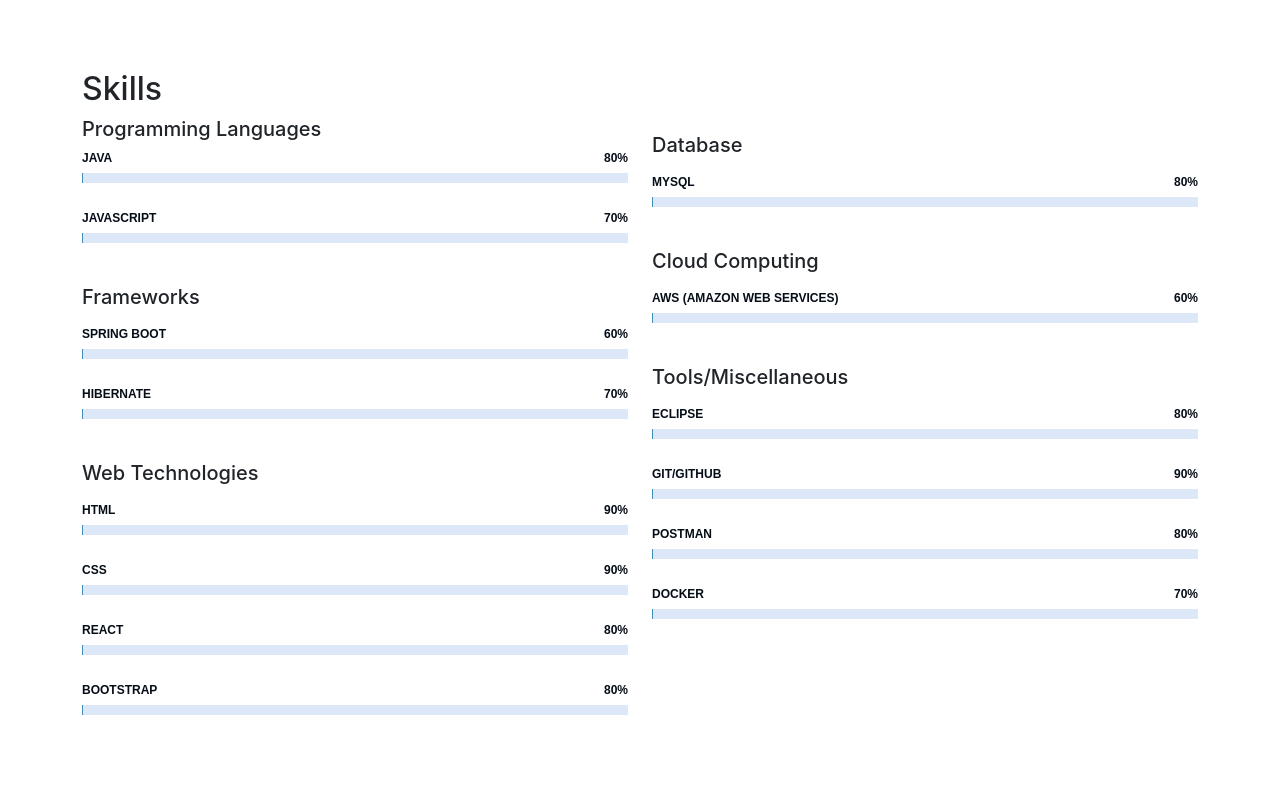
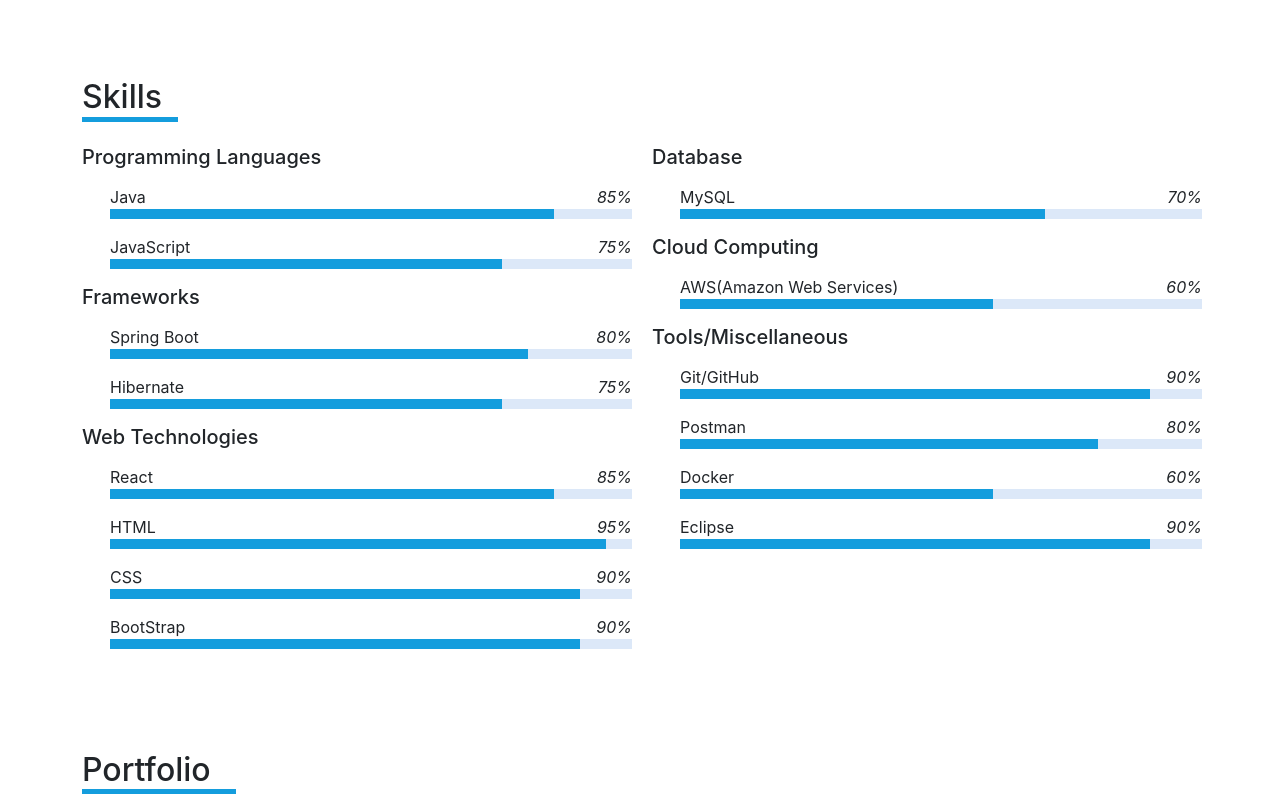
Before and after one commit to anantprakash01/Portfolio, a React (Create React App) app: page / in a window 1280 px wide. Shown: the part 1320-2120 px from the top of the page. Built offline with nearby package versions, Linux system fonts and the light colour scheme.

Commit message:
Skill Animation Update

```diff
--- a/package.json
+++ b/package.json
@@ -1,5 +1,5 @@
 {
-  "homepage":"https://anantprakash01.github.io/Portfolio",
+  "homepage": "https://anantprakash01.github.io/Portfolio",
   "name": "portfolio",
   "version": "0.1.0",
   "private": true,
@@ -21,8 +21,8 @@
   },
   "scripts": {
     "start": "react-scripts start",
-    "predeploy":"npm run build",
-    "deploy":"gh-pages -d build",
+    "predeploy": "npm run build",
+    "deploy": "gh-pages -d build",
     "build": "react-scripts build",
     "test": "react-scripts test",
     "eject": "react-scripts eject"
--- a/src/components/About.jsx
+++ b/src/components/About.jsx
@@ -7,7 +7,7 @@
       <div className='container'>
 
         <div >
-          <h2 className=''>About</h2>
+          <h2 className='underlined'>About</h2>
         </div>
 
         <div className="row mx-3 my-5">
@@ -15,7 +15,7 @@
             <img src={me} className="img-thumbnail my-2" style={{ width: '230px', height: '300px' }}  alt=""/>
           </div>
           <div className="col-lg-8 pt-4 pt-lg-0 content" data-aos="fade-left">
-            <h3>Java Developer</h3>
+            <h3 className='underlined'>Java Developer</h3>
             <p className="fst-italic">
             I am a Java Developer with a focus on full-stack development. My areas of expertise include Java, Spring Boot, React, MySQL, JavaScript and RESTful APIs. I possess a solid understanding of these technologies and leverage my skillset to create robust and scalable solutions for complex problems.
             </p>
--- a/src/components/Contact.jsx
+++ b/src/components/Contact.jsx
@@ -7,7 +7,7 @@
       <div className="container">
 
         <div className="section-title">
-          <h2>Contact</h2>
+          <h2 className='underlined'>Contact</h2>
         </div>
 
         <div className="row" data-aos="fade-in">
@@ -38,7 +38,7 @@
           </div>
 
           <div className="col-lg-7 mt-5 mt-lg-0 d-flex align-items-stretch">
-            <form action="forms/contact.php" method="post" role="form" className="php-email-form">
+            <form action="" method="post" role="form" className="php-email-form">
               <div className="row">
                 <div className="form-group col-md-6">
                   <label htmlFor="name">Your Name</label>
--- a/src/components/Portfolio.jsx
+++ b/src/components/Portfolio.jsx
@@ -7,7 +7,7 @@
       <div className="container">
 
         <div className="section-title">
-          <h2>Portfolio</h2>
+          <h2 className='underlined'>Portfolio</h2>
         </div>
 
         <div className="row" data-aos="fade-up">
--- /dev/null
+++ b/src/components/ProgressBar.css
@@ -0,0 +1,25 @@
+.progress-bar {
+  position: relative;
+  width: 100%;
+  border: solid blue 1px;
+}
+
+.progress-bar__inner {
+  height: 10px;
+  background-color: #149ddd;
+  width: 0%;
+}
+
+.progress-bar .skill {
+  padding: 0;
+  margin: 0 0 6px 0;
+  text-transform: uppercase;
+  display: block;
+  font-weight: 600;
+  font-family: "Poppins", sans-serif;
+  color: #050d18;
+}
+
+.val {
+  float: right;
+}
--- /dev/null
+++ b/src/components/ProgressBar.jsx
@@ -0,0 +1,66 @@
+import React, { useRef, useEffect, useState } from 'react';
+import './ProgressBar.css';
+
+const ProgressBar = ({ skillName, percentage }) => {
+  const progressRef = useRef(null);
+  const [isVisible, setIsVisible] = useState(false);
+
+  useEffect(() => {
+    const progressBar = progressRef.current;
+
+    const handleScroll = () => {
+      const rect = progressBar.getBoundingClientRect();
+      const isVisibleNow =
+        rect.top >= 0 &&
+        rect.left >= 0 &&
+        rect.bottom <= window.innerHeight &&
+        rect.right <= window.innerWidth;
+      setIsVisible(isVisibleNow);
+    };
+
+    window.addEventListener('scroll', handleScroll);
+
+    return () => {
+      window.removeEventListener('scroll', handleScroll);
+    };
+  }, []);
+
+  useEffect(() => {
+    const progressBar = progressRef.current;
+
+    let width = 0;
+    let intervalId;
+
+    const animateProgress = () => {
+      if (width < percentage) {
+        width++;
+        progressBar.style.width = width + '%';
+      } else {
+        clearInterval(intervalId);
+      }
+    };
+
+    if (isVisible) {
+      progressBar.style.width = '0%';
+      intervalId = setInterval(animateProgress, 10);
+    }
+
+    return () => {
+      clearInterval(intervalId);
+    };
+  }, [isVisible, percentage]);
+
+  return (
+    <>
+    <div className="container m-3">
+      <span className="skill">{skillName} <i className="val">{percentage}%</i></span>
+      <div className="progress-wrap " style={{background:"#dce8f8",height:"10px"}}>
+      <div ref={progressRef} className="progress-bar__inner" role="progressbar" aria-valuenow={percentage} aria-valuemin="0" aria-valuemax="100"></div>
+      </div>
+    </div>
+    </>
+
+  );
+};
+
+export default ProgressBar;
--- a/src/components/Skills.jsx
+++ b/src/components/Skills.jsx
@@ -1,145 +1,59 @@
 import React from 'react'
+import ProgressBar from './ProgressBar'
 import './style.css';
 const Skills = () => {
   return (
     <>
+    <section className='section-bg m-3'  id="skills" style={{paddingTop:"70px"}}>
+    <div className='container'>
 
-    <section id="skills" className="skills section-bg m-3" style={{paddingTop:"70px"}}>
-      <div className="container">
+      <h2 className='underlined'>Skills</h2>
 
-        <div className="section-title">
-          <h2>Skills</h2>
-        </div>
+      <div className="row " style={{marginTop:"20px"}}>
+      <div className="col-lg-6">
+      <div className="skill-box">
+        <h5>Programming Languages</h5>
+      <ProgressBar skillName="Java" percentage={85} />
+      <ProgressBar skillName="JavaScript" percentage={75} />
+      </div>
 
-        <div className="row skills-content">
+      <div className="skill-box">
+        <h5>Frameworks</h5>
+      <ProgressBar skillName="Spring Boot" percentage={80} />
+      <ProgressBar skillName="Hibernate" percentage={75} />
+      </div>
 
-          <div className="col-lg-6" data-aos="fade-up">
+      <div className="skill-box">
+        <h5>Web Technologies</h5>
+      <ProgressBar skillName="React" percentage={85} />
+      <ProgressBar skillName="HTML" percentage={95} />
+      <ProgressBar skillName="CSS" percentage={90} />
+      <ProgressBar skillName="BootStrap" percentage={90} />
+      </div>
+      </div>
 
-            <div><h5>Programming Languages</h5>
+      <div className="col-lg-6">
+      <div className="skill-box">
+        <h5>Database</h5>
+      <ProgressBar skillName="MySQL" percentage={70} />
+      </div>
 
+      <div className="skill-box">
+        <h5>Cloud Computing </h5>
+      <ProgressBar skillName="AWS(Amazon Web Services)" percentage={60} />
+      </div>
 
-            <div className="progress">
-              <span className="skill">Java<i className="val">80%</i></span>
-              <div className="progress-bar-wrap">
-                <div className="progress-bar" role="progressbar" aria-valuenow="100" aria-valuemin="0" aria-valuemax="100"></div>
-              </div>
-            </div>
-
-            <div className="progress">
-              <span className="skill">JavaScript<i className="val">70%</i></span>
-              <div className="progress-bar-wrap">
-                <div className="progress-bar" role="progressbar" aria-valuenow="90" aria-valuemin="0" aria-valuemax="100"></div>
-              </div>
-            </div>
-
-            </div>
-
-            <div><h5 className='my-3'>Frameworks</h5>
-              <div className="progress">
-              <span className="skill">Spring Boot<i className="val">60%</i></span>
-              <div className="progress-bar-wrap">
-                <div className="progress-bar" role="progressbar" aria-valuenow="80" aria-valuemin="0" aria-valuemax="100"></div>
-              </div>
-            </div>
-
-            <div className="progress">
-              <span className="skill">Hibernate<i className="val">70%</i></span>
-              <div className="progress-bar-wrap">
-                <div className="progress-bar" role="progressbar" aria-valuenow="90" aria-valuemin="0" aria-valuemax="100"></div>
-              </div>
-            </div>
-
-            </div>
-
-            <div ><h5 className='my-3'>Web Technologies</h5>
-
-            <div className="progress">
-              <span className="skill">HTML<i className="val">90%</i></span>
-              <div className="progress-bar-wrap">
-                <div className="progress-bar" role="progressbar" aria-valuenow="75" aria-valuemin="0" aria-valuemax="100"></div>
-              </div>
-            </div>
-            <div className="progress">
-              <span className="skill">CSS<i className="val">90%</i></span>
-              <div className="progress-bar-wrap">
-                <div className="progress-bar" role="progressbar" aria-valuenow="75" aria-valuemin="0" aria-valuemax="100"></div>
-              </div>
-            </div>
-            <div className="progress">
-              <span className="skill">React<i className="val">80%</i></span>
-              <div className="progress-bar-wrap">
-                <div className="progress-bar" role="progressbar" aria-valuenow="75" aria-valuemin="0" aria-valuemax="100"></div>
-              </div>
-            </div>
-            <div className="progress">
-              <span className="skill">Bootstrap<i className="val">80%</i></span>
-              <div className="progress-bar-wrap">
-                <div className="progress-bar" role="progressbar" aria-valuenow="75" aria-valuemin="0" aria-valuemax="100"></div>
-              </div>
-            </div>
-
-
-            </div>
-
-          </div>
-
-          <div className="col-lg-6" data-aos="fade-up" data-aos-delay="100">
-
-
-
-            <div><h5 className='my-3'>Database</h5>
-              <div className="progress">
-              <span className="skill">MySQL<i className="val">80%</i></span>
-              <div className="progress-bar-wrap">
-                <div className="progress-bar" role="progressbar" aria-valuenow="80" aria-valuemin="0" aria-valuemax="100"></div>
-              </div>
-            </div>
-
-            </div>
-
-            <div><h5 className='my-3'>Cloud Computing</h5>
-              <div className="progress">
-              <span className="skill">AWS (Amazon Web Services)<i className="val">60%</i></span>
-              <div className="progress-bar-wrap">
-                <div className="progress-bar" role="progressbar" aria-valuenow="80" aria-valuemin="0" aria-valuemax="100"></div>
-              </div>
-            </div>
-
-            </div>
-            <div><h5 className='my-3'>Tools/Miscellaneous</h5>
-              <div className="progress">
-              <span className="skill">Eclipse<i className="val">80%</i></span>
-              <div className="progress-bar-wrap">
-                <div className="progress-bar" role="progressbar" aria-valuenow="80" aria-valuemin="0" aria-valuemax="100"></div>
-              </div>
-            </div>
-              <div className="progress">
-              <span className="skill">Git/Github<i className="val">90%</i></span>
-              <div className="progress-bar-wrap">
-                <div className="progress-bar" role="progressbar" aria-valuenow="80" aria-valuemin="0" aria-valuemax="100"></div>
-              </div>
-            </div>
-              <div className="progress">
-              <span className="skill">Postman<i className="val">80%</i></span>
-              <div className="progress-bar-wrap">
-                <div className="progress-bar" role="progressbar" aria-valuenow="80" aria-valuemin="0" aria-valuemax="100"></div>
-              </div>
-            </div>
-              <div className="progress">
-              <span className="skill">Docker<i className="val">70%</i></span>
-              <div className="progress-bar-wrap">
-                <div className="progress-bar" role="progressbar" aria-valuenow="80" aria-valuemin="0" aria-valuemax="100"></div>
-              </div>
-            </div>
-
-            </div>
-          </div>
-
-        </div>
-
+      <div className="skill-box">
+        <h5>Tools/Miscellaneous</h5>
+      <ProgressBar skillName="Git/GitHub" percentage={90} />
+      <ProgressBar skillName="Postman" percentage={80} />
+      <ProgressBar skillName="Docker" percentage={60} />
+      <ProgressBar skillName="Eclipse" percentage={90} />
       </div>
-    </section>
-    </>
+      </div>
+      </div>
+    </div>
+    </section></>
   )
 }
 
--- a/src/components/style.css
+++ b/src/components/style.css
@@ -102,39 +102,20 @@
   height: 100px;
 }
 
-.skills .progress {
-    height: 60px;
-    display: block;
-    background: none;
-    border-radius: 0;
-  }
+/* Skills */
+.underlined {
+  position: relative;
+  display: inline-block;
+}
+.underlined::after {
+  content: '';
+  position: absolute;
+  left: 0;
+  bottom: -5px;
+  width: 120%;
+  border-bottom: 5px solid #149ddd;
 
-  .skills .progress .skill {
-    padding: 0;
-    margin: 0 0 6px 0;
-    text-transform: uppercase;
-    display: block;
-    font-weight: 600;
-    font-family: "Poppins", sans-serif;
-    color: #050d18;
-  }
-
-  .skills .progress .skill .val {
-    float: right;
-    font-style: normal;
-  }
-
-  .skills .progress-bar-wrap {
-    background: #dce8f8;
-    height: 10px;
-  }
-
-  .skills .progress-bar {
-    width: 1px;
-    height: 10px;
-    transition: 0.9s;
-    background-color: #149ddd;
-  }
+}
 
   /*--------------------------------------------------------------
 # Portfolio
@@ -531,12 +512,30 @@
   background: #37b3ed;
 }
 
-@keyframes animate-loading {
+.Skills-bar .progress .skill{
+  padding: 0;
+  margin: 0 0 6px 0;
+  text-transform: uppercase;
+  display: block;
+  font-weight: 600;
+  font-family: "Poppins", sans-serif;
+  color: #050d18;
+}
+.Skills-bar .progress{
+  width: 0%;
+  height: 10px;
+  background-color: #149ddd;
+  /* animation: progressAnimation 2s ease forwards; */
+  opacity: 0;
+}
+.progress.animate {
+  animation: progressAnimation 2s ease forwards;
+}
+@keyframes progressAnimation {
   0% {
-    transform: rotate(0deg);
+    width: 0%; /* Start width */
   }
-
   100% {
-    transform: rotate(360deg);
+    width: 70%; /* End width (70% for JavaScript) */
   }
 }
```
Also changed, not shown: src/App.js (+5 -4 lines), 1 other file (tests, documents, lock files or other folders).
